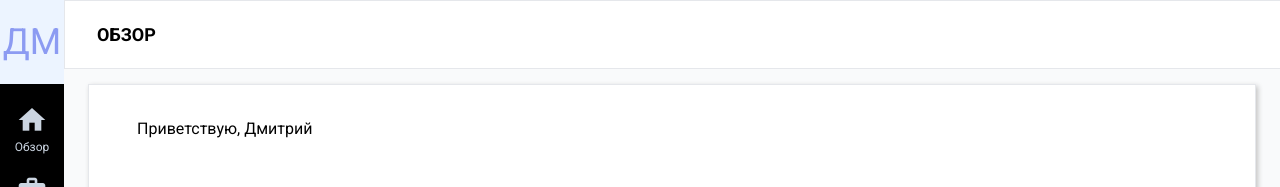
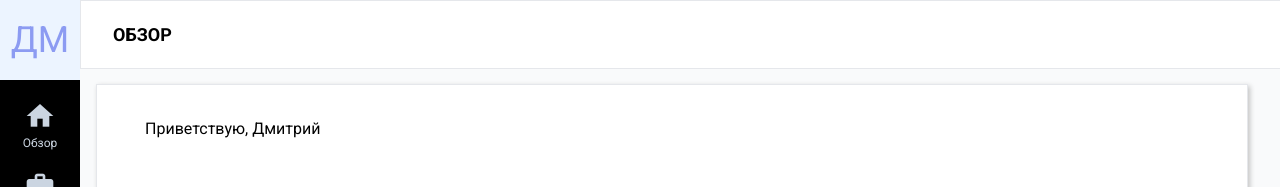
Before and after one commit to copper-kettle/quo, a website: page index.html in a window 1280 px wide. Shown: the top 187 px of the page. Drawn offline with Linux system fonts and the light colour scheme.

Commit message:
20230329_822

```diff
--- a/index.html
+++ b/index.html
@@ -15,17 +15,17 @@
 <body class="h-screen font-['Roboto'] box-border relative overflow-x-hidden w-[100%]" >
 	<!-- HEADER===================================================
 	============================================================== -->
-	<div class="w-full fixed top-0 left-16 z-10 pl-8 border border-b bg-white">
+	<div class="w-full fixed top-0 left-20 z-10 pl-8 border border-b bg-white">
 		<header class="h-[67px] flex items-center">
 			<h1 class="text-lg font-bold">ОБЗОР</h1>
 		</header>
 	</div>
 <!-- ASIDE=========================================================
 =================================================================== -->
-	<aside class="fixed top-0 w-16 bg-black h-full flex flex-col justify-between">
+	<aside class="fixed top-0 w-20 bg-black h-full flex flex-col justify-between">
 
 		<div class="aside__head">
-			<div class="aside__title h-[84px] bg-[#ecf4ff] text-[#8c9bf2] flex items-center justify-center text-4xl">
+			<div class="aside__title h-20 bg-[#ecf4ff] text-[#8c9bf2] flex items-center justify-center text-4xl">
 				ДМ
 			</div>
 	<!-- aside menu -->
@@ -104,7 +104,7 @@
 <!-- MAIN===========================================================
 ==================================================================== -->
 	<main class="main bg-gray-50 h-full pt-7 pl-6 mt-12 ml-10 right-0 top-16">
-		<div class="main__wrapper w-auto mx-6 mt-2 pl-2 2xl:pl-8 xl:pl-8 lg:pl-8 md:pl-6 sm:pl-2 pt-8 h-full bg-white shadow-[2px_2px_5px_#c3c3c3] border">
+		<div class="main__wrapper w-auto mx-8 mt-2 pl-2 2xl:pl-8 xl:pl-8 lg:pl-8 md:pl-6 sm:pl-2 pt-8 h-full bg-white shadow-[2px_2px_5px_#c3c3c3] border">
 			<h3 class="w-1/4 text-base leading-6 px-4 mb-3">Приветствую, Дмитрий</h3>
 			<!-- VIDEO================== -->
 			<div class="main__item w-full min-w-360px lg:w-1/3 xl:w-1/3 2xl:w-1/3 px-4 py-8 mt-3">
```
Also changed, not shown: styles/main.css.
